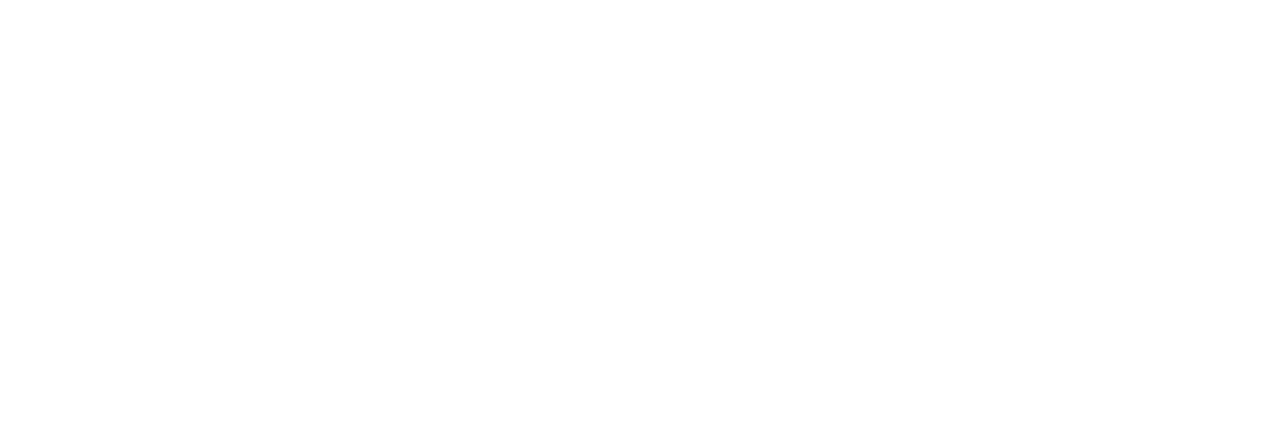
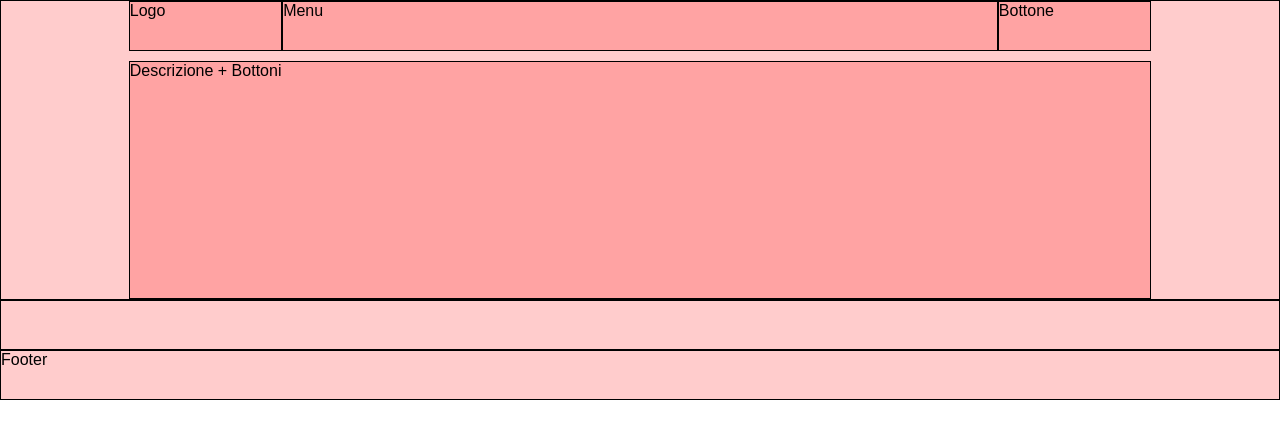
Before and after one commit to catalin-ciocan/htmlcss-struttura-discord, a plain HTML site: page index.html in a window 1280 px wide. Drawn offline with Linux system fonts and the light colour scheme.

Commit message:
[Update] Header

```diff
--- a/assets/css/style.css
+++ b/assets/css/style.css
@@ -0,0 +1,49 @@
+*{
+  margin: 0;
+  padding: 0;
+  box-sizing: border-box;
+}
+
+body{
+  font-family: Arial, Helvetica, sans-serif;
+}
+
+header{
+  height: 300px;
+}
+
+
+.debug{
+  background-color: rgba(255, 0, 0, 0.2);
+  min-height: 50px;
+  border: 1px solid black;
+}
+
+.container{
+  width: 80%;
+  margin: 0 auto;
+}
+
+.row{
+  display: flex;
+}
+
+header .Logo{
+  width: 15%;
+}
+
+header .Menu{
+  width: 70%;
+}
+
+header .Bottone{
+  width: 15%;
+}
+
+header .header-top{
+  height: 20%;
+}
+
+header .header-bottom{
+  height: 80%;
+}
--- a/index.html
+++ b/index.html
@@ -11,6 +11,49 @@
 <body>
 
 
+
+
+  <header class="debug">
+
+    <div class="header-top container ">
+
+      <div class="row">
+
+        <div class="col debug Logo">Logo</div>
+        <div class="col debug Menu">Menu</div>
+        <div class="col debug Bottone">Bottone</div>
+
+      </div>
+
+
+
+    </div>
+
+    <div class="header-bottom container debug">
+      Descrizione + Bottoni
+
+    </div>
+
+
+  </header>
+
+
+
+
+  <main class="debug">
+  </main>
+
+
+
+
+  <footer class="debug">
+    Footer
+  </footer>
+
+
+
+
+
 </body>
 
 </html>
```
